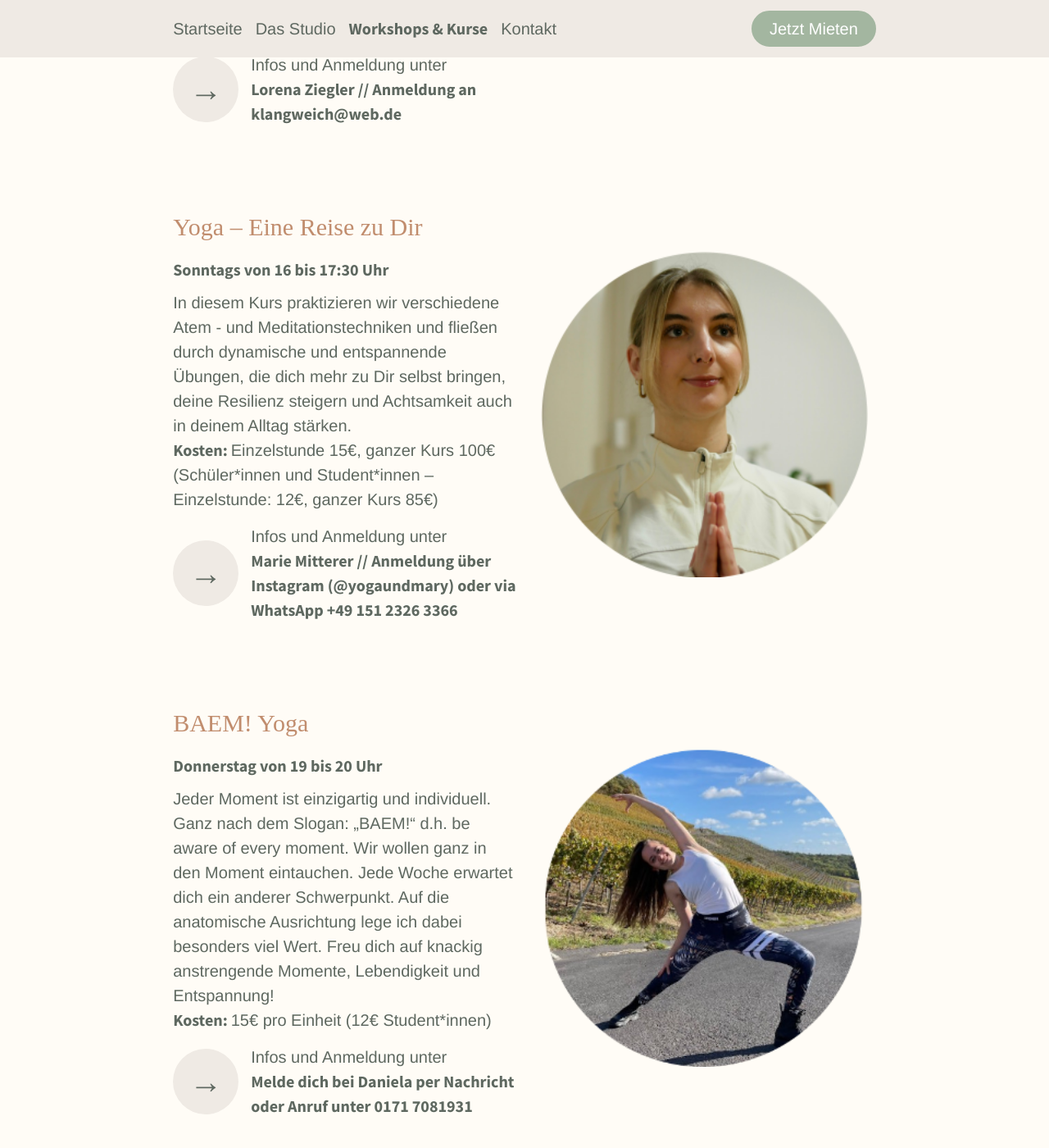
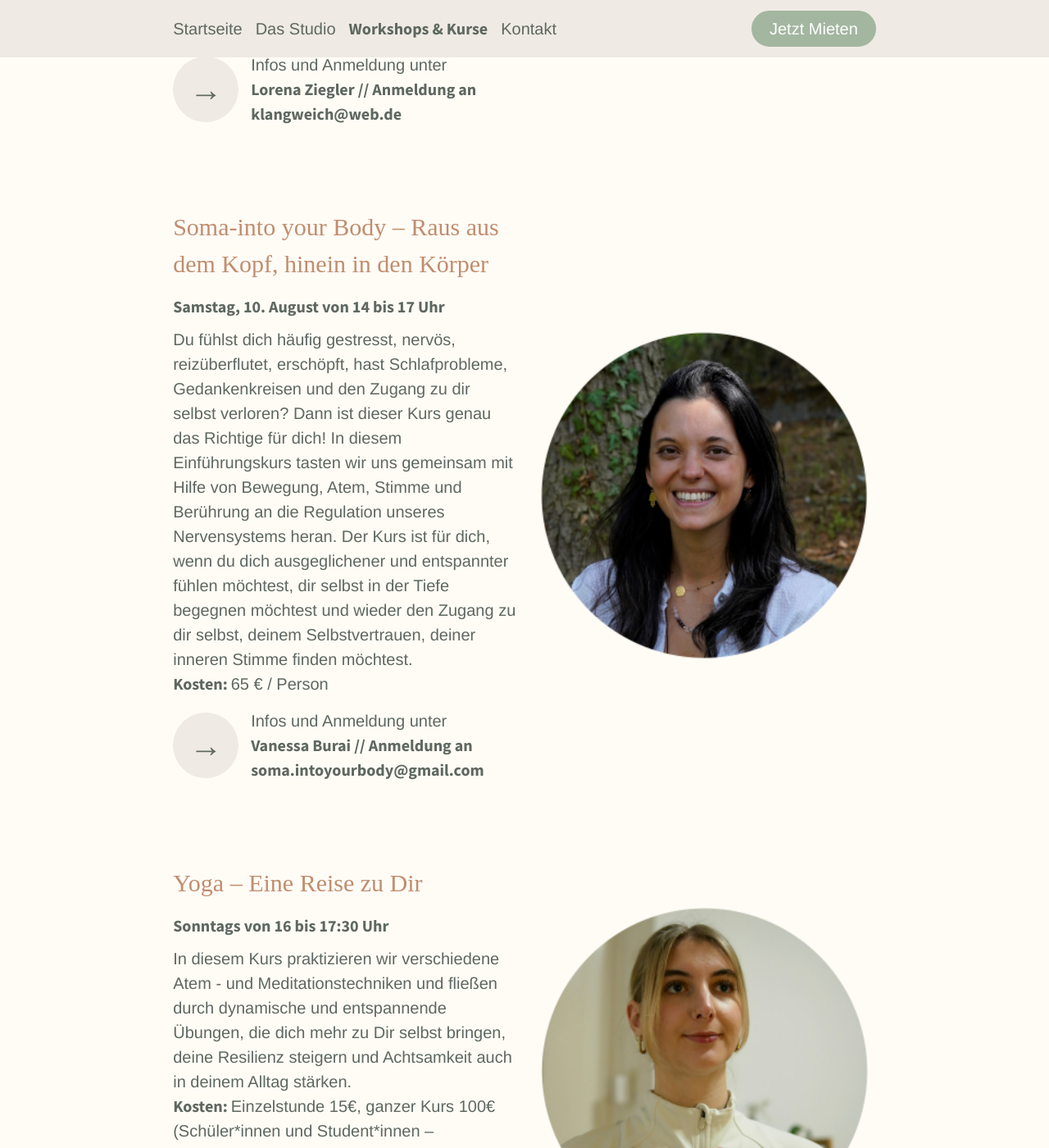
Before and after one commit to sonjafeitsch/meine-nische-website, a Jekyll site: the page built from kurse.html, in a window 1280 px wide and 1400 px high, scrolled down 4800 px. Shown: the whole window at 82% size. Built offline with Jekyll 4.4.1, drawn with Linux system fonts in a browser that asks for light colours; some web fonts are replaced; some of the changed text lies outside the part shown.

Commit message:
update events

```diff
--- a/kurse.html
+++ b/kurse.html
@@ -33,9 +33,9 @@ events:
   - name: "Yoga Community"
     image: yogaCommunity.png
     time: Freitags von 17:30 bis 18:30 Uhr (vom 27.6 bis 1.8.25)
-    description: "Unser Wissen frisch von der Ausbildung auf Deine Matte: Wir verbinden vielfältige Tools aus Atem,
+    description: "Unser Wissen aus unserer Yoga-Crew auf Deine Matte: Wir verbinden vielfältige Tools aus Atem,
     Bewegung und Meditation zu einer liebevollen Praxis. Lerne Dich und neue Yogi:nis kennen."
-    costs: "12 € / Einheit"
+    costs: "Auf Spendenbasis"
     address: Analena, Bianca und Christina // yogacommunitywue@gmail.com
   - name: "Yoga & Henna"
     image: ninaHenna.png
@@ -58,6 +58,17 @@ events:
     Du wirst getragen von deiner eigenen Wahrnehmung und meiner Stimme. Für alle, die sich nach Ruhe sehnen, aber nicht wissen, wie so anfangen sollen."
     costs: "15 – 20 € (zahle so viel du kannst und möchtest)"
     address: "Lorena Ziegler // Anmeldung an klangweich@web.de"
+  - name: "Soma-into your Body – Raus aus dem Kopf, hinein in den Körper"
+    image: vanessa.png
+    time: Samstag, 10. August von 14 bis 17 Uhr
+    description: "Du fühlst dich häufig gestresst, nervös, reizüberflutet, erschöpft, hast Schlafprobleme,
+    Gedankenkreisen und den Zugang zu dir selbst verloren? Dann ist dieser Kurs genau das Richtige für dich!
+    In diesem Einführungskurs tasten wir uns gemeinsam mit Hilfe von Bewegung, Atem, Stimme und
+    Berührung an die Regulation unseres Nervensystems heran. Der Kurs ist für dich, wenn du dich
+    ausgeglichener und entspannter fühlen möchtest, dir selbst in der Tiefe begegnen möchtest und
+    wieder den Zugang zu dir selbst, deinem Selbstvertrauen, deiner inneren Stimme finden möchtest."
+    costs: "65 € / Person"
+    address: "Vanessa Burai // Anmeldung an soma.intoyourbody@gmail.com"
   - name: "Yoga – Eine Reise zu Dir"
     image: marie.png
     time: Sonntags von 16 bis 17:30 Uhr
```
